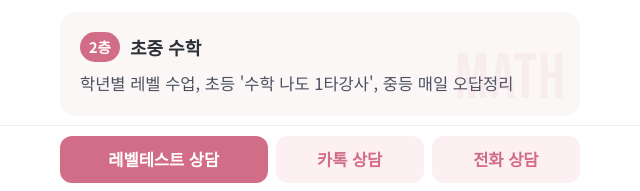
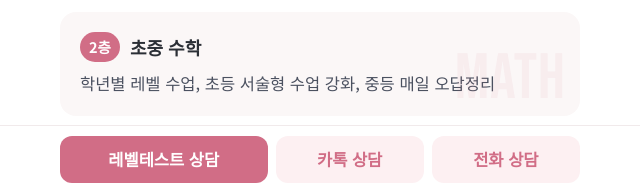
Before and after one commit to seinedu/seinedu-home, a plain HTML site: page index.html in a window 1280 px wide. Shown: the part 607-798 px from the top of the page, 320-960 px from the left. Drawn offline with Linux system fonts and the light colour scheme.

Commit message:
수학 나도 1타강사 → 서술형 수업 강화
Co-Authored-By: Claude Opus 5.5 <noreply@anthropic.com>
Claude-Session: https://claude.ai/code/session_013d345CYvBbsPRCMGz2YYXv

```diff
--- a/index.html
+++ b/index.html
@@ -250,7 +250,7 @@ footer{text-align:center;font-size:15px;color:var(--gray);padding:28px 0 12px}
     <h2>우리 아이에게 맞는 과정</h2>
     <div class="course">
       <div class="course-top"><span class="floor">2층</span><h3>초중 수학</h3></div><span class="bg">MATH</span>
-      <p>학년별 레벨 수업, 초등 '수학 나도 1타강사', 중등 매일 오답정리</p>
+      <p>학년별 레벨 수업, 초등 서술형 수업 강화, 중등 매일 오답정리</p>
     </div>
     <div class="course">
       <div class="course-top"><span class="floor">3층</span><h3>초중 영어</h3></div><span class="bg">ENGLISH</span>
@@ -388,7 +388,7 @@ footer{text-align:center;font-size:15px;color:var(--gray);padding:28px 0 12px}
 
 <div class="sec"><span class="sec-no">03</span><h2 class="sec-t">학습 관리 시스템</h2></div>
 <h3>초등 영어</h3><ul><li>영어 원서 도서관 운영</li><li>클래스카드를 통한 반복 학습</li><li>AR3+ Club 원서 다독 프로그램</li></ul><div class="gal"><div class="gal-t">원서 도서관</div><div class="gal-grid"><img loading="lazy" src="img/en-lib1.jpg" alt="원서 도서관" class="wide"><img loading="lazy" src="img/en-lib2.jpg" alt="원서 도서관"></div></div><div class="gal"><div class="gal-t">파닉스 수업</div><div class="gal-grid"><img loading="lazy" src="img/en-ph1.jpg" alt="파닉스 수업"><img loading="lazy" src="img/en-ph2.jpg" alt="파닉스 수업"></div></div><div class="gal"><div class="gal-t">Word King Award</div><div class="gal-grid"><img loading="lazy" src="img/en-wk1.jpg" alt="Word King Award"><img loading="lazy" src="img/en-wk2.jpg" alt="Word King Award"><img loading="lazy" src="img/en-wk3.jpg" alt="Word King Award"><img loading="lazy" src="img/en-wk4.jpg" alt="Word King Award"></div></div>
-<h3>초등 수학</h3><ul><li>빠르고 정확한 연산 훈련</li><li>개념 이해부터 고난도 문제 해결로 이어지는 시스템</li><li>문장제·서술형 평가에 강해지는 논리적 풀이 과정 완성</li><li>'수학 나도 1타강사' 프로그램으로 문제 증명하기</li></ul><div class="gal"><div class="gal-t">교구 활동</div><div class="gal-grid"><img loading="lazy" src="img/ma-tool1.jpg" alt="교구 활동"><img loading="lazy" src="img/ma-tool2.jpg" alt="교구 활동"><img loading="lazy" src="img/ma-tool3.jpg" alt="교구 활동"><img loading="lazy" src="img/ma-tool4.jpg" alt="교구 활동"></div></div><div class="gal"><div class="gal-t">수업 모습</div><div class="gal-grid"><img loading="lazy" src="img/ma-cls1.jpg" alt="수업 모습"><img loading="lazy" src="img/ma-cls2.jpg" alt="수업 모습"><img loading="lazy" src="img/ma-cls3.jpg" alt="수업 모습"><img loading="lazy" src="img/ma-cls4.jpg" alt="수업 모습"></div></div>
+<h3>초등 수학</h3><ul><li>빠르고 정확한 연산 훈련</li><li>개념 이해부터 고난도 문제 해결로 이어지는 시스템</li><li>문장제·서술형 평가에 강해지는 논리적 풀이 과정 완성</li><li>서술형 수업 강화</li></ul><div class="gal"><div class="gal-t">교구 활동</div><div class="gal-grid"><img loading="lazy" src="img/ma-tool1.jpg" alt="교구 활동"><img loading="lazy" src="img/ma-tool2.jpg" alt="교구 활동"><img loading="lazy" src="img/ma-tool3.jpg" alt="교구 활동"><img loading="lazy" src="img/ma-tool4.jpg" alt="교구 활동"></div></div><div class="gal"><div class="gal-t">수업 모습</div><div class="gal-grid"><img loading="lazy" src="img/ma-cls1.jpg" alt="수업 모습"><img loading="lazy" src="img/ma-cls2.jpg" alt="수업 모습"><img loading="lazy" src="img/ma-cls3.jpg" alt="수업 모습"><img loading="lazy" src="img/ma-cls4.jpg" alt="수업 모습"></div></div>
 
 <div class="sec"><span class="sec-no">04</span><h2 class="sec-t">클래스 구성</h2></div>
 <h3>초등 영어</h3><div class="lv"><div class="lv-name">PHONICS</div><ul><li>영어를 처음 시작하는 학생</li><li>알파벳 음가와 블렌딩 훈련으로 영어를 접하는 과정</li></ul></div><div class="lv"><div class="lv-name">BEGINNER</div><ul><li>본격적인 원서 수업 진행</li><li>문장 읽기의 즐거움을 느끼고 기초적인 소통을 시작하는 과정</li></ul></div><div class="lv"><div class="lv-name">PRIMARY</div><ul><li>유창한 원서 읽기와 어휘 확장으로 문법 기초를 다지는 과정</li><li>말하기·글쓰기의 기반 확립</li><li>본격적인 문법 과정 시작</li></ul></div><div class="lv"><div class="lv-name">JUNIOR</div><ul><li>비문학 독해, 논리적 에세이, 토론 수업으로 중·고등 학업으로 이어지는 과정</li><li>심화 영어와 확장을 녹여내는 과정</li></ul></div>
```
